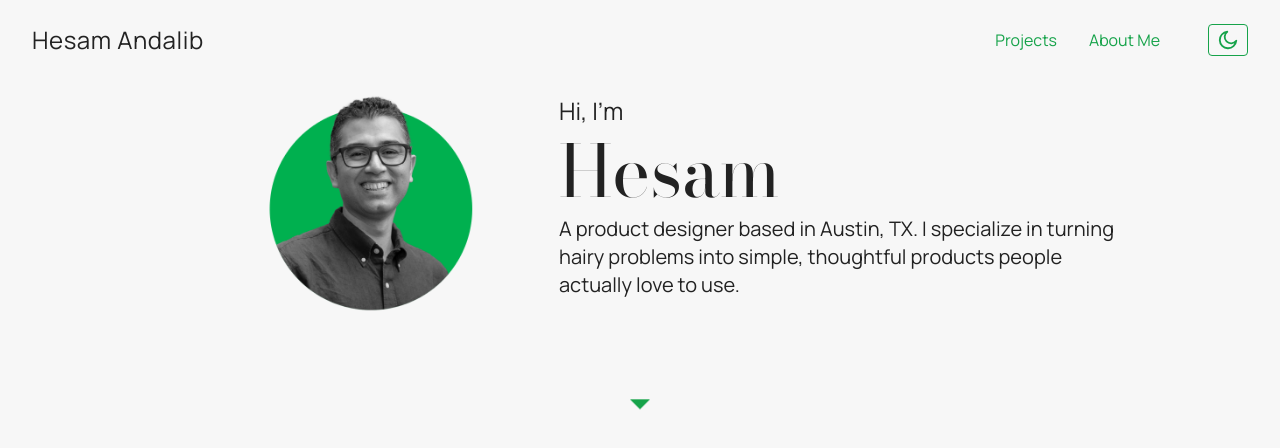
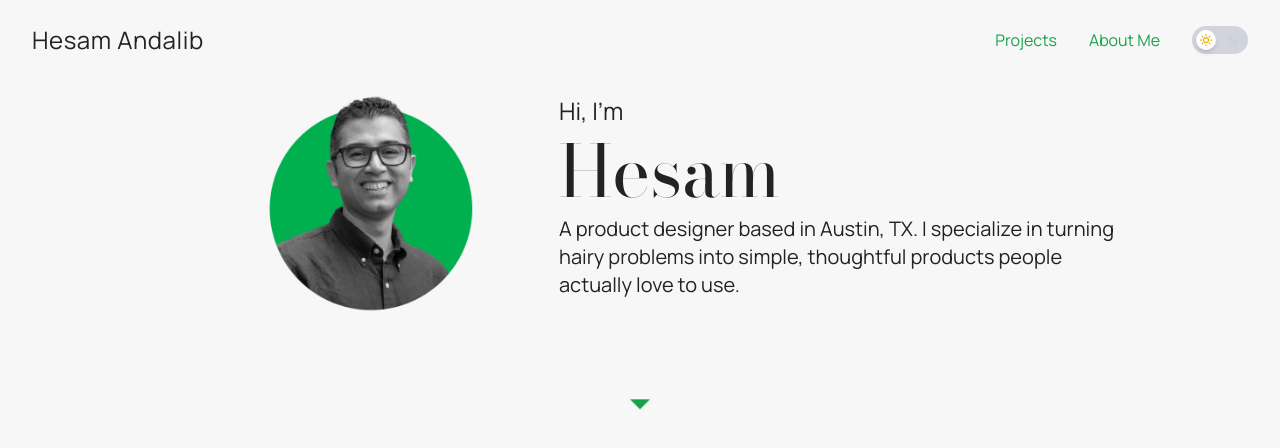
Before and after one commit to samandalib/portfolio, a Next.js app: page / in a window 1280 px wide. Shown: the top 448 px of the page. Built offline with nearby package versions, Linux system fonts and the light colour scheme.

Commit message:
Create modern stylish theme toggle

```diff
--- a/components/ThemeToggle.tsx
+++ b/components/ThemeToggle.tsx
@@ -16,24 +16,106 @@ export default function ThemeToggle() {
   };
 
   if (!mounted) return null;
+
   return (
     <button
       onClick={toggleTheme}
-      className="ml-4 px-2 py-1 rounded text-sm border border-accent-light dark:border-accent-dark text-accent-light dark:text-accent-dark bg-transparent hover:bg-accent-light/10 dark:hover:bg-accent-dark/10 transition flex items-center justify-center"
+      className="relative w-14 h-7 bg-gray-300 dark:bg-gray-600 rounded-full p-1 transition-colors duration-300 ease-in-out focus:outline-none focus:ring-2 focus:ring-accent-light dark:focus:ring-accent-dark focus:ring-offset-2 focus:ring-offset-background-light dark:focus:ring-offset-background-dark"
       aria-label="Toggle light/dark mode"
     >
-      {dark ? (
-        // Sun icon for light mode
-        <svg xmlns="http://www.w3.org/2000/svg" width="22" height="22" fill="none" viewBox="0 0 24 24" stroke="currentColor">
-          <circle cx="12" cy="12" r="5" stroke="currentColor" strokeWidth="2" fill="none" />
-          <path stroke="currentColor" strokeWidth="2" strokeLinecap="round" d="M12 1v2M12 21v2M4.22 4.22l1.42 1.42M18.36 18.36l1.42 1.42M1 12h2M21 12h2M4.22 19.78l1.42-1.42M18.36 5.64l1.42-1.42" />
-        </svg>
-      ) : (
-        // Moon icon for dark mode
-        <svg xmlns="http://www.w3.org/2000/svg" width="22" height="22" fill="none" viewBox="0 0 24 24" stroke="currentColor">
-          <path stroke="currentColor" strokeWidth="2" strokeLinecap="round" strokeLinejoin="round" d="M21 12.79A9 9 0 1111.21 3a7 7 0 109.79 9.79z" />
-        </svg>
-      )}
+      {/* Toggle Track */}
+      <div className="relative w-full h-full">
+        {/* Toggle Circle */}
+        <div
+          className={`absolute top-0 left-0 w-5 h-5 bg-white dark:bg-gray-800 rounded-full shadow-md transform transition-transform duration-300 ease-in-out flex items-center justify-center ${
+            dark ? 'translate-x-7' : 'translate-x-0'
+          }`}
+        >
+          {/* Icon inside the circle */}
+          <div className="w-3 h-3 flex items-center justify-center">
+            {dark ? (
+              // Moon icon
+              <svg
+                xmlns="http://www.w3.org/2000/svg"
+                width="12"
+                height="12"
+                fill="none"
+                viewBox="0 0 24 24"
+                stroke="currentColor"
+                className="text-gray-600"
+              >
+                <path
+                  strokeLinecap="round"
+                  strokeLinejoin="round"
+                  strokeWidth={2.5}
+                  d="M21 12.79A9 9 0 1111.21 3a7 7 0 109.79 9.79z"
+                />
+              </svg>
+            ) : (
+              // Sun icon
+              <svg
+                xmlns="http://www.w3.org/2000/svg"
+                width="12"
+                height="12"
+                fill="none"
+                viewBox="0 0 24 24"
+                stroke="currentColor"
+                className="text-yellow-500"
+              >
+                <circle cx="12" cy="12" r="5" strokeWidth={2.5} />
+                <path
+                  strokeLinecap="round"
+                  strokeWidth={2.5}
+                  d="M12 1v2M12 21v2M4.22 4.22l1.42 1.42M18.36 18.36l1.42 1.42M1 12h2M21 12h2M4.22 19.78l1.42-1.42M18.36 5.64l1.42-1.42"
+                />
+              </svg>
+            )}
+          </div>
+        </div>
+
+        {/* Background Icons */}
+        <div className="absolute inset-0 flex items-center justify-between px-1.5">
+          {/* Sun icon on the left */}
+          <div className={`transition-opacity duration-300 ${dark ? 'opacity-30' : 'opacity-0'}`}>
+            <svg
+              xmlns="http://www.w3.org/2000/svg"
+              width="10"
+              height="10"
+              fill="none"
+              viewBox="0 0 24 24"
+              stroke="currentColor"
+              className="text-yellow-400"
+            >
+              <circle cx="12" cy="12" r="5" strokeWidth={2.5} />
+              <path
+                strokeLinecap="round"
+                strokeWidth={2.5}
+                d="M12 1v2M12 21v2M4.22 4.22l1.42 1.42M18.36 18.36l1.42 1.42M1 12h2M21 12h2M4.22 19.78l1.42-1.42M18.36 5.64l1.42-1.42"
+              />
+            </svg>
+          </div>
+
+          {/* Moon icon on the right */}
+          <div className={`transition-opacity duration-300 ${!dark ? 'opacity-30' : 'opacity-0'}`}>
+            <svg
+              xmlns="http://www.w3.org/2000/svg"
+              width="10"
+              height="10"
+              fill="none"
+              viewBox="0 0 24 24"
+              stroke="currentColor"
+              className="text-blue-300"
+            >
+              <path
+                strokeLinecap="round"
+                strokeLinejoin="round"
+                strokeWidth={2.5}
+                d="M21 12.79A9 9 0 1111.21 3a7 7 0 109.79 9.79z"
+              />
+            </svg>
+          </div>
+        </div>
+      </div>
     </button>
   );
 }
```
